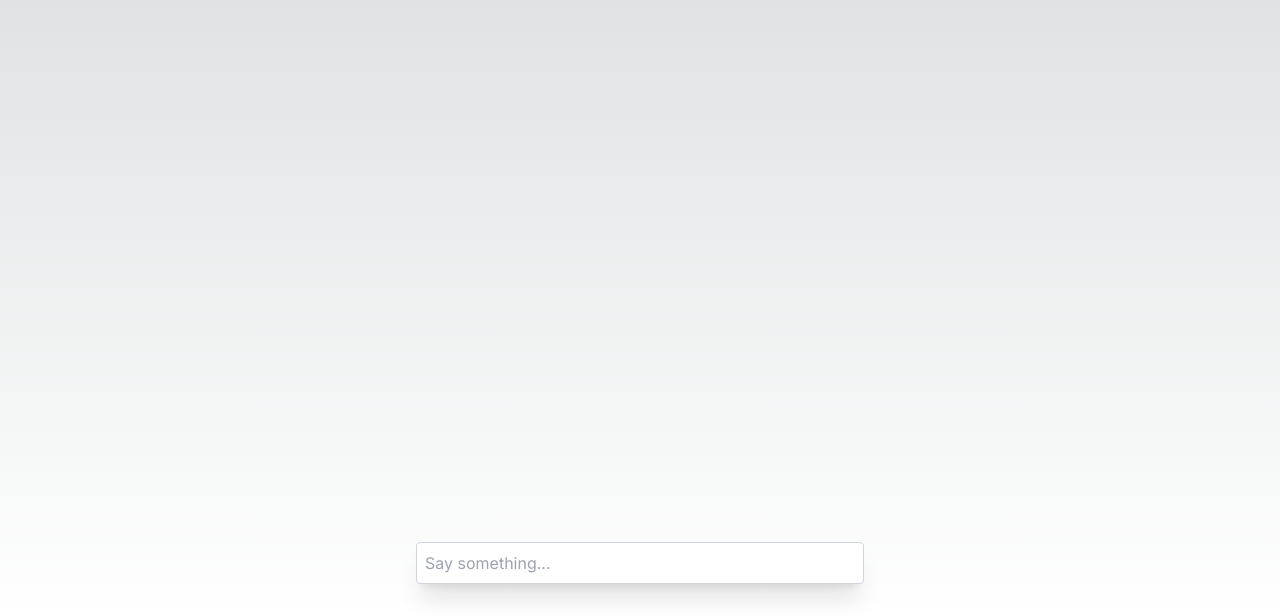
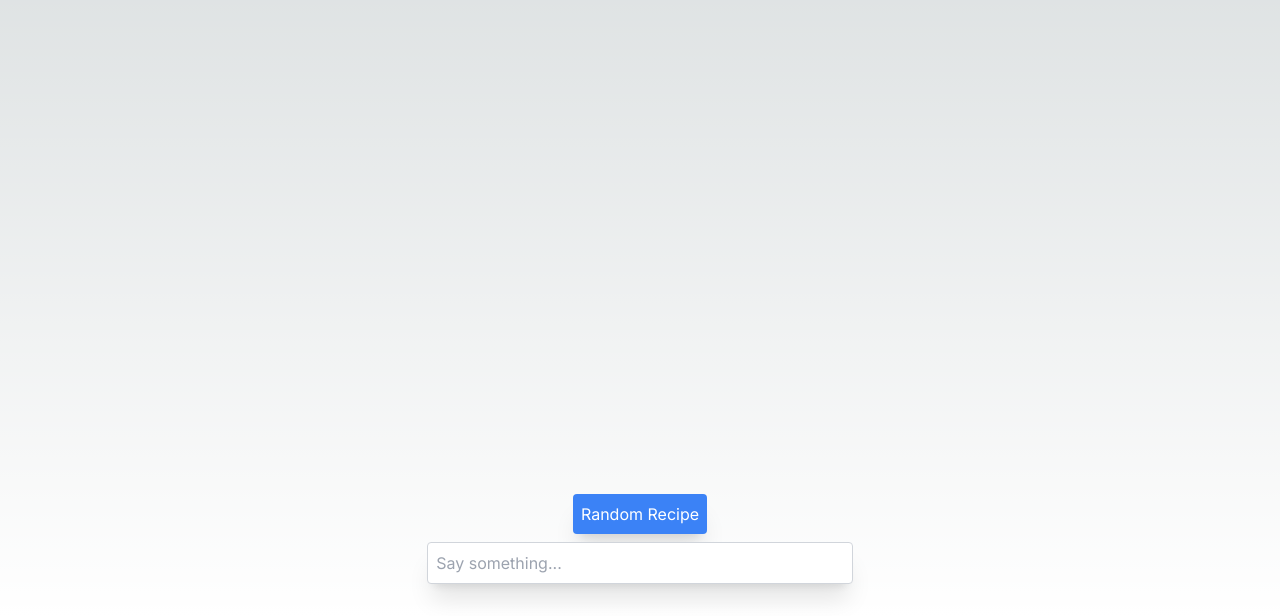
Before and after one commit to ionescu77/encode-bootcamp-lesson06a, a Next.js app: page / in a window 1280 px wide. Shown: the part 184-800 px from the top of the page. Built offline with nearby package versions, Linux system fonts and the light colour scheme.

Commit message:
Lesson6 Exercise1 P8-P9 auto scrolling for chat container, add recipe button

```diff
--- a/app/page.tsx
+++ b/app/page.tsx
@@ -1,6 +1,7 @@
 "use client";
 
 import { useChat } from "ai/react";
+import { useEffect, useRef } from "react";
 
 export default function Chat() {
   const {
@@ -11,9 +12,16 @@ export default function Chat() {
     isLoading,
     append,
   } = useChat();
+  const messagesContainerRef = useRef<HTMLDivElement>(null);
+  useEffect(() => {
+    if (messagesContainerRef.current) {
+      messagesContainerRef.current.scrollTop =
+        messagesContainerRef.current.scrollHeight;
+    }
+  }, [messages]);
   return (
     <div className="flex flex-col w-full h-screen max-w-md py-24 mx-auto stretch overflow-hidden">
-      <div className="overflow-auto w-full">
+      <div className="overflow-auto w-full mb-8" ref={messagesContainerRef}>
         {messages.map((m) => (
           <div
             key={m.id}
@@ -33,15 +41,27 @@ export default function Chat() {
           </div>
         )}
       </div>
-
-      <form onSubmit={handleSubmit}>
+      <div className="fixed bottom-0 w-full max-w-md">
+        <div className="flex flex-col justify-center mb-2 items-center">
+          <button
+            className="bg-blue-500 p-2 text-white rounded shadow-xl"
+            disabled={isLoading}
+            onClick={() =>
+              append({ role: "user", content: "Give me a random recipe" })
+            }
+          >
+            Random Recipe
+          </button>
+        </div>
+        <form onSubmit={handleSubmit} className="flex justify-center">
           <input
-          className="fixed bottom-0 w-full max-w-md p-2 mb-8 border border-gray-300 rounded shadow-xl text-black"
+            className="w-[95%] p-2 mb-8 border border-gray-300 rounded shadow-xl text-black"
             value={input}
             placeholder="Say something..."
             onChange={handleInputChange}
           />
         </form>
       </div>
+    </div>
   );
 }
```
Lines whose indentation alone changed are shown as unchanged.
